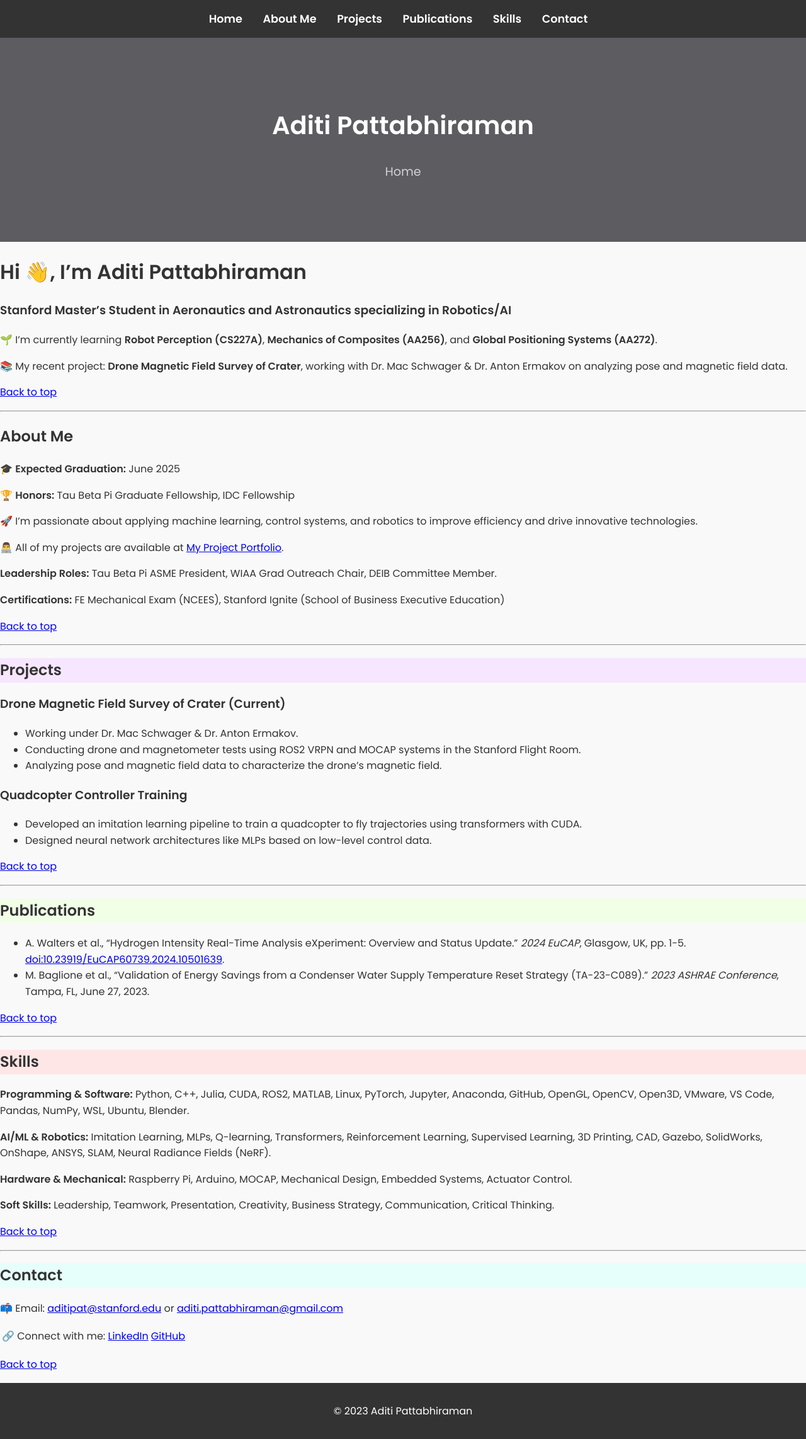
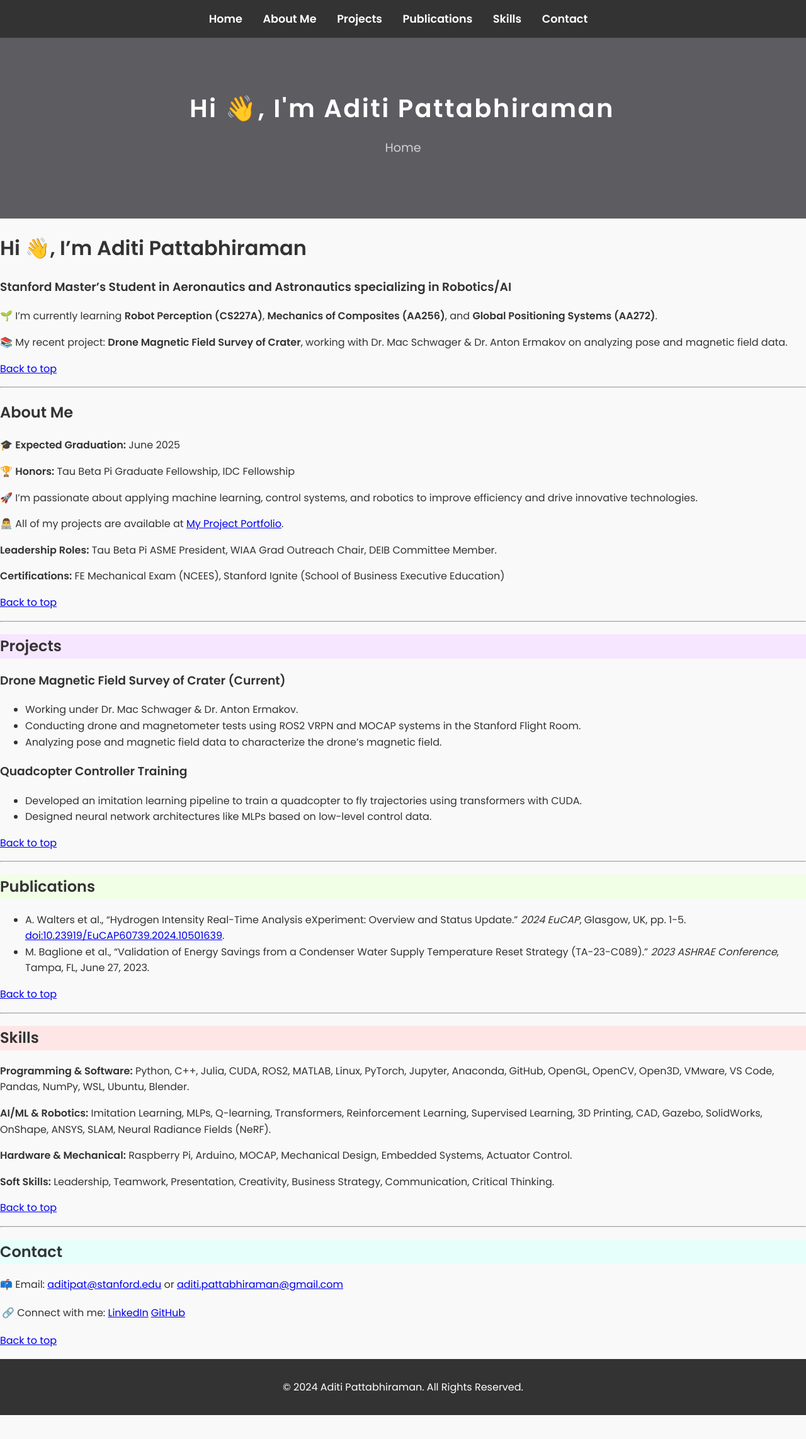
Before and after one commit to aditipattabhiraman/aditipattabhiraman.github.io, a Jekyll site: the page built from index.md, in a window 1280 px wide. Shown: the whole page at 63% size. Built offline with Jekyll 4.4.1, drawn with Linux system fonts in a browser that asks for light colours; after the commit the page ends 2247 px from its top, so only the background shows below that.

Commit message:
Update default.html

```diff
--- a/_layouts/default.html
+++ b/_layouts/default.html
@@ -6,15 +6,11 @@
   <title>{{ page.title }} | Aditi Pattabhiraman</title>
   <!-- Google Fonts -->
   <link href="https://fonts.googleapis.com/css2?family=Poppins:wght@300;400;600&display=swap" rel="stylesheet">
+  <!-- FontAwesome for icons -->
+  <link rel="stylesheet" href="https://cdnjs.cloudflare.com/ajax/libs/font-awesome/6.0.0-beta3/css/all.min.css" integrity="sha384-k6RqeWeci5ZR/Lv4MR0sA0FfDOMF9KE6TP7YFz1lmBjdDbgi4J3WB5mRyz6vZ9v" crossorigin="anonymous">
+  <!-- Link to styles -->
   <link rel="stylesheet" href="{{ '/assets/css/styles.css' | relative_url }}">
-  <!-- Add some basic transitions for smooth animations -->
-  <style>
-    * {
-      transition: all 0.3s ease;
-    }
-  </style>
 </head>
-
 <body id="top">
 
   <!-- Navigation Menu -->
@@ -30,7 +26,7 @@
   </nav>
 
   <header>
-    <h1>Aditi Pattabhiraman</h1>
+    <h1 class="header-typing">Hi 👋, I'm Aditi Pattabhiraman</h1>
     <h2>{{ page.title }}</h2>
   </header>
 
@@ -39,9 +35,10 @@
   </main>
 
   <footer>
-    <p>© 2023 Aditi Pattabhiraman</p>
+    <p>© 2024 Aditi Pattabhiraman. All Rights Reserved.</p>
   </footer>
 
- <script src="{{ '/assets/js/scripts.js' | relative_url }}"></script>
+  <!-- Link to JS for dynamic effects -->
+  <script src="{{ '/assets/js/scripts.js' | relative_url }}"></script>
 </body>
 </html>
```
